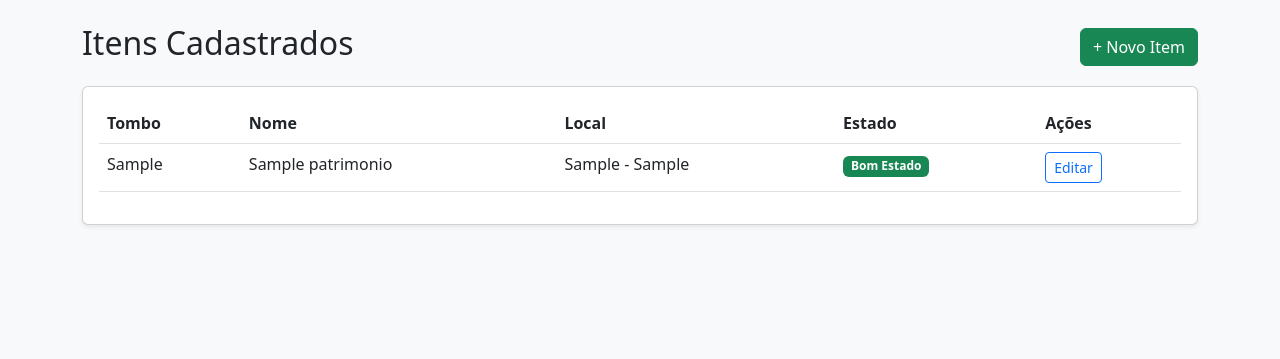
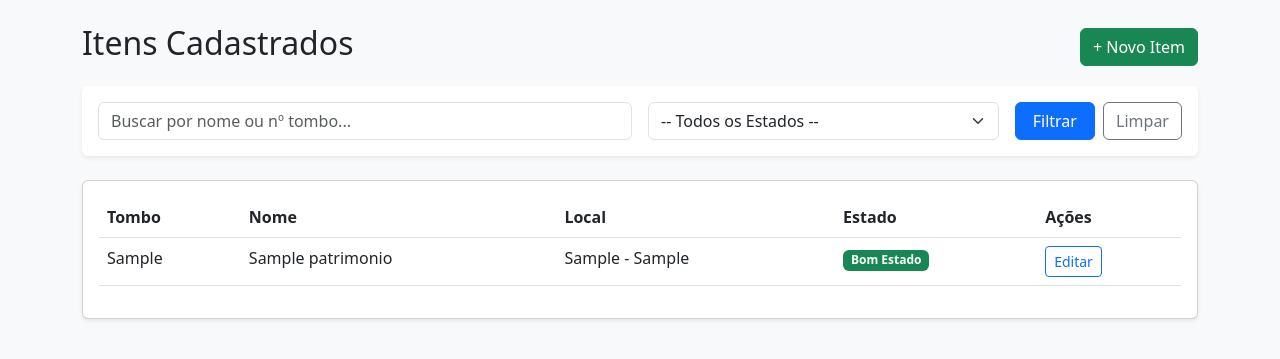
Before and after one commit to mfeeee/sistema_patrimonio, a Django app: page / in a window 1280 px wide. Shown: the part 56-415 px from the top of the page. Run offline with Django 5.2, Linux system fonts and the light colour scheme; tables that the repository leaves empty hold one stand-in row (values such as "Sample post").

Commit message:
feat: adiciona formulário de filtro para busca de patrimônio

```diff
--- a/core/templates/core/lista.html
+++ b/core/templates/core/lista.html
@@ -4,6 +4,32 @@
 <div class="d-flex justify-content-between align-items-center mb-3">
     <h2>Itens Cadastrados</h2>
     <a href="{% url 'novo_patrimonio' %}" class="btn btn-success">+ Novo Item</a>
+</div>
+
+<div class="card mb-4 border-0 shadow-sm bg-white">
+    <div class="card-body">
+        <form method="get" class="row g-3">
+            <div class="col-md-6">
+                <input type="text" name="q" class="form-control"
+                       placeholder="Buscar por nome ou nº tombo..."
+                       value="{{ busca_atual|default:'' }}">
+            </div>
+
+            <div class="col-md-4">
+                <select name="estado" class="form-select">
+                    <option value="">-- Todos os Estados --</option>
+                    <option value="bom" {% if estado_atual == 'bom' %}selected{% endif %}>Bom Estado</option>
+                    <option value="manutencao" {% if estado_atual == 'manutencao' %}selected{% endif %}>Em Manutenção</option>
+                    <option value="inservivel" {% if estado_atual == 'inservivel' %}selected{% endif %}>Inservível</option>
+                </select>
+            </div>
+
+            <div class="col-md-2 d-grid gap-2 d-md-flex">
+                <button type="submit" class="btn btn-primary flex-grow-1">Filtrar</button>
+                <a href="{% url 'lista_patrimonio' %}" class="btn btn-outline-secondary">Limpar</a>
+            </div>
+        </form>
+    </div>
 </div>
 
 <div class="card shadow-sm">
```
